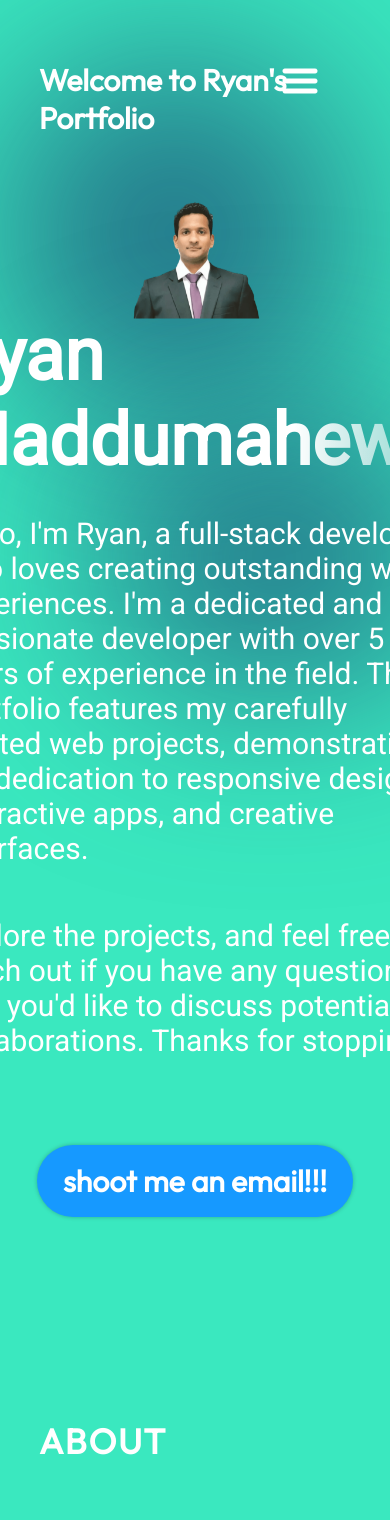
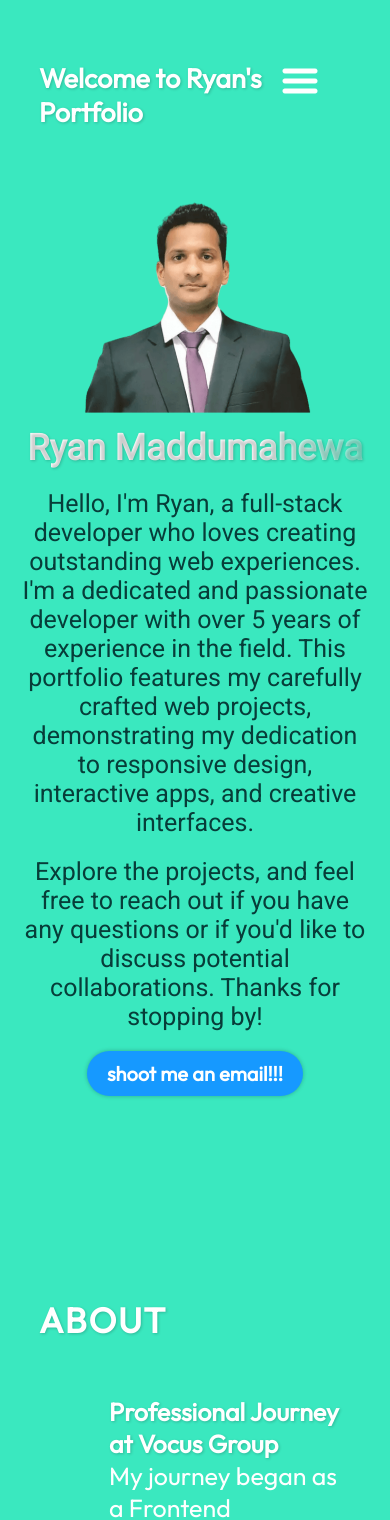
Before and after one commit to rbasehewa/ryan-portfolio, a React (Vite) app in the folder PortReact/: page / in a window 390 px wide. Shown: the top 1520 px of the page. Built offline with nearby package versions, Linux system fonts and the light colour scheme.

Commit message:
fixed: mobile design and content

```diff
--- a/PortReact/src/componets/About/About.module.css
+++ b/PortReact/src/componets/About/About.module.css
@@ -13,6 +13,7 @@
 
 .title {
     color: var(--color-text);
+    text-shadow: 1px 1px 3px rgba(0, 0, 0, 0.2);
     font-size: 35px;
     font-weight: 700;
     letter-spacing: 1.75px;
@@ -60,6 +61,7 @@
 .aboutItem h3 {
     font-size: 25px;
     font-weight: 600;
+    text-shadow: 1px 1px 3px rgba(0, 0, 0, 0.2);
 }
 
 .aboutItem p {
--- a/PortReact/src/componets/Contact/Contact.module.css
+++ b/PortReact/src/componets/Contact/Contact.module.css
@@ -17,6 +17,7 @@
     font-size: 80px;
     font-weight: 700;
     letter-spacing: 4px;
+    text-shadow: 1px 1px 3px rgba(0, 0, 0, 0.2);
 }
 
 .text p {
@@ -50,17 +51,45 @@
 @media screen and (max-width: 830px) {
     .container {
         flex-direction: column;
-        gap: 23px;
+        gap: 20px;
+        padding: 10px 5%;
+    }
+
+    .text h2 {
+        text-align: center;
+        font-size: 28px;
+        margin-top: 10px;
+        margin-bottom: 5px;
+    }
+
+    .text p {
+        text-align: center;
+        font-size: 18px;
     }
 
     .text {
         display: flex;
         flex-direction: column;
         align-items: center;
+        gap: 15px;
     }
 
     .links {
         align-items: center;
+        gap: 10px;
+        flex-flow: wrap;
     }
 
+    .link {
+        gap: 10px;
+    }
+
+    .link img {
+        max-width: 40px;  /* Adjust icon sizes for mobile */
+        height: auto;
+    }
+
+    .link a {
+        font-size: 20px;
+    }
 }
--- a/PortReact/src/componets/Experience/Experience.module.css
+++ b/PortReact/src/componets/Experience/Experience.module.css
@@ -9,6 +9,7 @@
 
 .title {
     color: var(--color-text);
+    text-shadow: 1px 1px 3px rgba(0, 0, 0, 0.2);
     font-size: 35px;
     font-weight: 700;
     letter-spacing: 1.75px;
--- a/PortReact/src/componets/Hero/Hero.module.css
+++ b/PortReact/src/componets/Hero/Hero.module.css
@@ -32,6 +32,7 @@
         rgba(255,255,255,1) 70%,
         rgba(255,255,255,0) 120%
     );
+    text-shadow: 1px 1px 3px rgba(0, 0, 0, 0.2);
     -webkit-text-fill-color: transparent;
     -webkit-background-clip: text;
 }
@@ -107,14 +108,42 @@
     z-index: 0;
 }
 
-@media screen and (max-width: 830px){
+@media screen and (max-width: 830px) {
 
     .container {
         flex-direction: column-reverse;
+        margin-left: 5%;
+        margin-right: 5%;
     }
 
     .content {
         align-items: center;
+        text-align: center;
     }
 
+    .title {
+        font-size: 36px;
+        margin-bottom: 20px;
+        text-shadow: 1px 1px 3px rgba(0, 0, 0, 0.2);
+    }
+
+    .description {
+        font-size: 25px;
+        margin-bottom: 20px;
+        color: #073D39;
+    }
+
+    .contactBtn {
+        font-size: 20px;
+        padding: 10px 20px;
+    }
+
+    .heroImg {
+        width: 80%;
+        margin-bottom: 20px;
+    }
+
+    .topBlur, .bottomBlur {
+        display: none;
+    }
 }
--- a/PortReact/src/componets/Navbar/Navbar.module.css
+++ b/PortReact/src/componets/Navbar/Navbar.module.css
@@ -11,10 +11,11 @@
 }
 
 .title {
-    font-size: 30px;
+    font-size: 27px;
     font-weight: 600;
     text-decoration: none;
     color: var(--color-text);
+    text-shadow: 1px 1px 3px rgba(0, 0, 0, 0.2);
 }
 
 .menu {
--- a/PortReact/src/componets/Projects/ProjectCard.module.css
+++ b/PortReact/src/componets/Projects/ProjectCard.module.css
@@ -17,6 +17,7 @@
 .title {
     font-size: 25px;
     font-weight: 700;
+    text-shadow: 1px 1px 3px rgba(0, 0, 0, 0.2);
 }
 
 .description {
--- a/PortReact/src/componets/Projects/Projects.module.css
+++ b/PortReact/src/componets/Projects/Projects.module.css
@@ -12,6 +12,7 @@
     font-weight: 700;
     letter-spacing: 1.75px;
     text-transform: uppercase;
+    text-shadow: 1px 1px 3px rgba(0, 0, 0, 0.2);
 }
 
 .projects {
```
